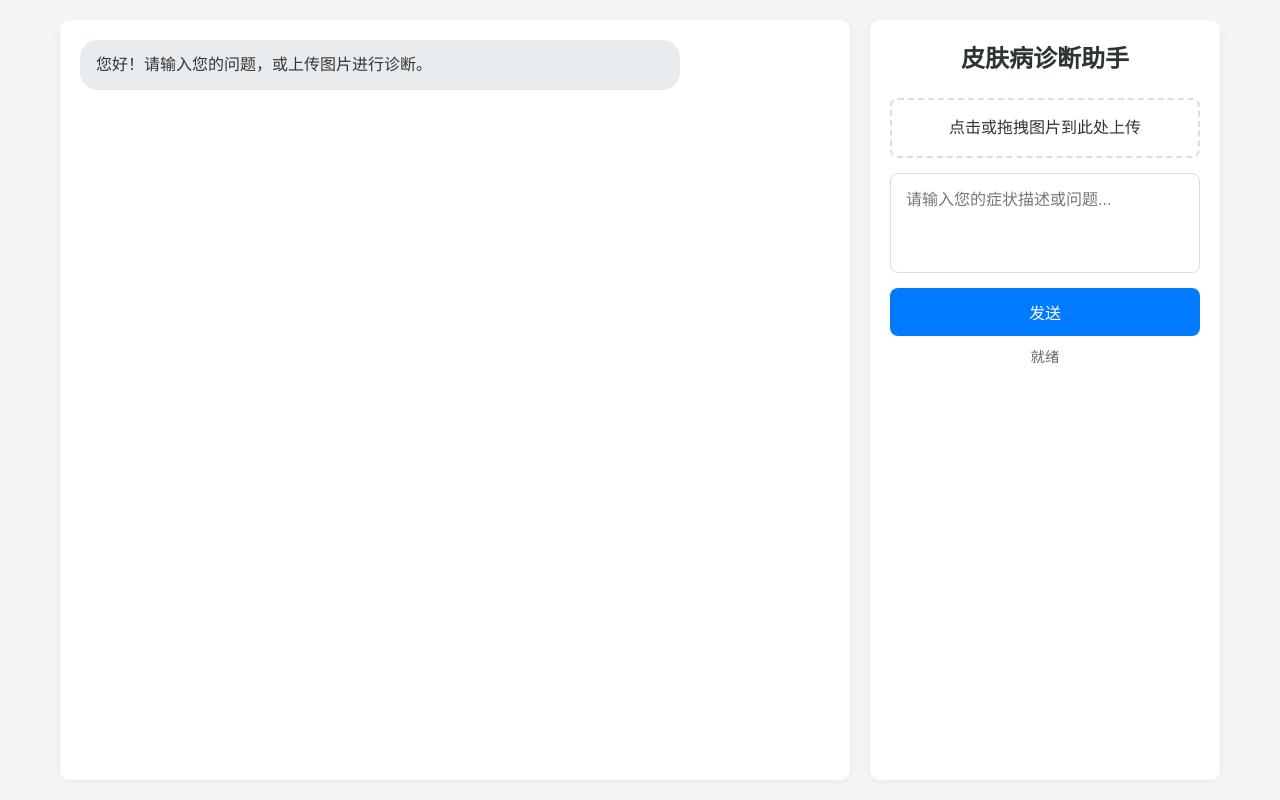
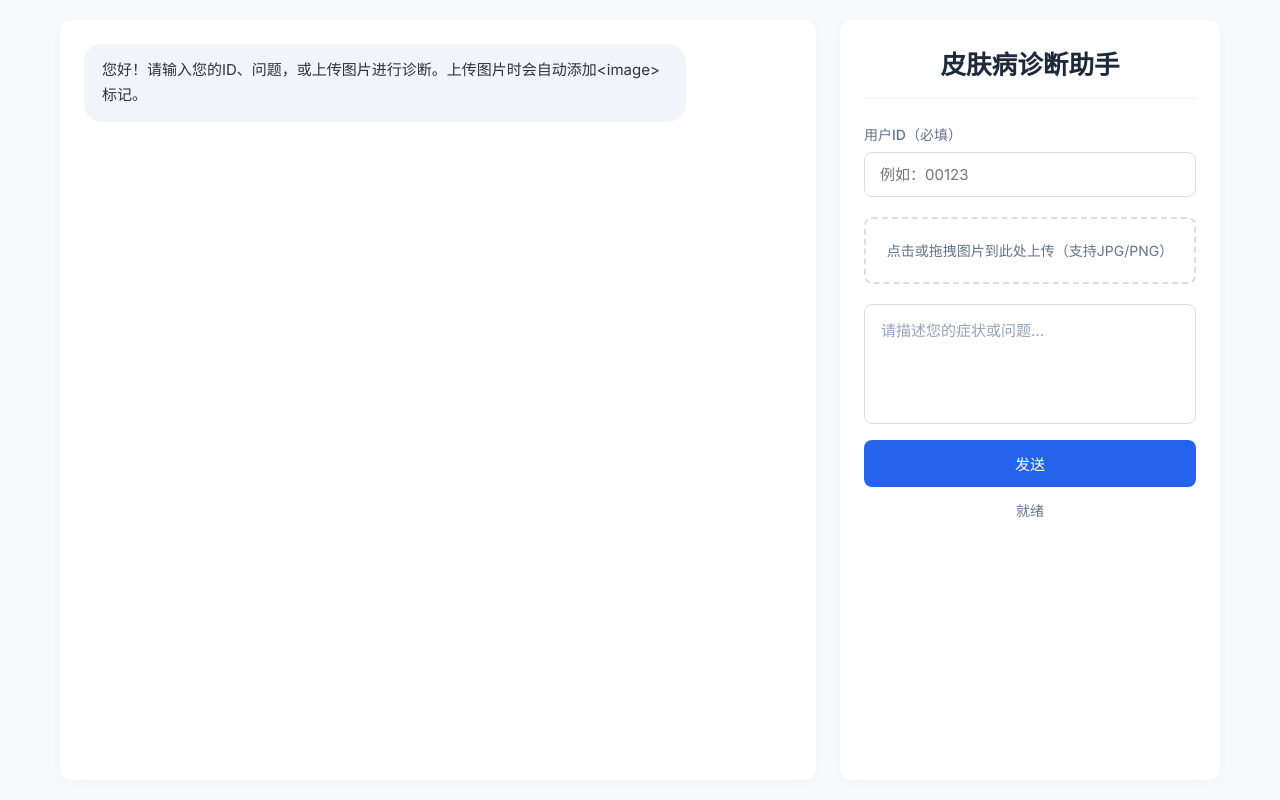
Before and after one commit to zhough/agent-system, a Python web app: template templates/index.html in a window 1280 px wide. Run offline with Jinja, Linux system fonts and the light colour scheme; the template is opened without the code that fills it, so the values that code supplies are empty.

Commit message:
modified:   templates/index.html 	modified:   web_app.py

```diff
--- a/templates/index.html
+++ b/templates/index.html
@@ -4,125 +4,206 @@
     <meta charset="UTF-8">
     <meta name="viewport" content="width=device-width, initial-scale=1.0">
     <title>皮肤病诊断助手</title>
+    <!-- 引入现代无衬线字体 -->
+    <link href="https://fonts.googleapis.com/css2?family=Inter:wght@300;400;500;600;700&display=swap" rel="stylesheet">
     <style>
-        /* 基础样式 */
+        /* 基础样式：优化字体排版 */
         * {
             box-sizing: border-box;
             margin: 0;
             padding: 0;
-            font-family: "Microsoft YaHei", sans-serif;
+            font-family: 'Inter', -apple-system, BlinkMacSystemFont, "Segoe UI", Roboto, sans-serif;
         }
         body {
-            background-color: #f5f5f7;
-            color: #333;
-            line-height: 1.6;
+            background-color: #f8f9fa;
+            color: #2d3436;
+            line-height: 1.65;  /* 优化行高，提升可读性 */
+            font-size: 16px;
         }
         .container {
             max-width: 1200px;
             margin: 0 auto;
             padding: 20px;
             display: grid;
-            grid-template-columns: 1fr 350px;
-            gap: 20px;
+            grid-template-columns: 1fr 380px;  /* 右侧输入区稍宽，提升体验 */
+            gap: 24px;
             height: 100vh;
         }
 
         /* 历史消息区域 */
         .history-container {
             background: white;
-            border-radius: 10px;
-            padding: 20px;
+            border-radius: 12px;
+            padding: 24px;
             overflow-y: auto;
-            box-shadow: 0 2px 10px rgba(0,0,0,0.05);
+            box-shadow: 0 2px 12px rgba(0,0,0,0.04);
+        }
+        .history-container::-webkit-scrollbar {
+            width: 6px;
+        }
+        .history-container::-webkit-scrollbar-thumb {
+            background: #ddd;
+            border-radius: 3px;
         }
         .message {
-            margin-bottom: 20px;
-            max-width: 80%;
+            margin-bottom: 24px;
+            max-width: 85%;
+            animation: fadeIn 0.3s ease;
+        }
+        @keyframes fadeIn {
+            from { opacity: 0; transform: translateY(5px); }
+            to { opacity: 1; transform: translateY(0); }
         }
         .user-message {
             margin-left: auto;
         }
         .user-message .message-content {
-            background: #007bff;
+            background: #2563eb;
             color: white;
         }
         .assistant-message .message-content {
-            background: #e9ecef;
-            color: #333;
+            background: #f1f5f9;
+            color: #2d3436;
         }
         .message-content {
-            padding: 12px 16px;
+            padding: 14px 18px;
             border-radius: 18px;
             word-wrap: break-word;
+            font-size: 15px;
         }
         .message-image {
-            margin-top: 10px;
-            max-width: 300px;
+            margin-top: 12px;
+            max-width: 320px;
             border-radius: 8px;
             border: 1px solid #eee;
+            box-shadow: 0 1px 3px rgba(0,0,0,0.05);
+        }
+        .message-meta {
+            font-size: 12px;
+            color: #888;
+            margin-top: 6px;
+            margin-left: 18px;
         }
 
         /* 输入区域 */
         .input-container {
             background: white;
-            border-radius: 10px;
-            padding: 20px;
+            border-radius: 12px;
+            padding: 24px;
             display: flex;
             flex-direction: column;
-            box-shadow: 0 2px 10px rgba(0,0,0,0.05);
+            box-shadow: 0 2px 12px rgba(0,0,0,0.04);
         }
         h1 {
-            font-size: 1.5rem;
+            font-size: 1.6rem;
+            font-weight: 600;
+            margin-bottom: 24px;
+            color: #1e293b;
+            text-align: center;
+            padding-bottom: 12px;
+            border-bottom: 1px solid #f1f5f9;
+        }
+
+        /* ID输入框 */
+        .id-input {
             margin-bottom: 20px;
-            color: #2d3436;
-            text-align: center;
         }
+        .id-input label {
+            display: block;
+            font-size: 14px;
+            color: #64748b;
+            margin-bottom: 6px;
+            font-weight: 500;
+        }
+        .id-input input {
+            width: 100%;
+            padding: 12px 15px;
+            border: 1px solid #ddd;
+            border-radius: 8px;
+            font-size: 15px;
+            transition: border-color 0.2s;
+        }
+        .id-input input:focus {
+            border-color: #2563eb;
+            outline: none;
+            box-shadow: 0 0 0 2px rgba(37, 99, 235, 0.1);
+        }
+
+        /* 图像上传 */
         .image-upload {
-            margin-bottom: 15px;
-            padding: 15px;
+            margin-bottom: 20px;
+            padding: 20px;
             border: 2px dashed #ddd;
             border-radius: 8px;
             text-align: center;
             cursor: pointer;
-            transition: border-color 0.3s;
+            transition: all 0.2s;
         }
         .image-upload:hover {
-            border-color: #007bff;
+            border-color: #2563eb;
+            background-color: rgba(37, 99, 235, 0.02);
+        }
+        .image-upload p {
+            color: #64748b;
+            font-size: 14px;
         }
         #image-preview {
             max-width: 100%;
-            margin-top: 10px;
-            border-radius: 5px;
+            margin-top: 12px;
+            border-radius: 6px;
             display: none;
+            box-shadow: 0 2px 8px rgba(0,0,0,0.08);
         }
+
+        /* 文本输入 */
         textarea {
             width: 100%;
-            padding: 12px 15px;
+            padding: 14px 16px;
             border: 1px solid #ddd;
             border-radius: 8px;
             resize: none;
-            min-height: 100px;
-            margin-bottom: 15px;
-            font-size: 1rem;
+            min-height: 120px;
+            margin-bottom: 16px;
+            font-size: 15px;
+            line-height: 1.6;
+            transition: border-color 0.2s;
         }
+        textarea:focus {
+            border-color: #2563eb;
+            outline: none;
+            box-shadow: 0 0 0 2px rgba(37, 99, 235, 0.1);
+        }
+        textarea::placeholder {
+            color: #94a3b8;
+        }
+
+        /* 按钮 */
         button {
-            background: #007bff;
+            background: #2563eb;
             color: white;
             border: none;
-            padding: 12px 20px;
+            padding: 13px 20px;
             border-radius: 8px;
             cursor: pointer;
-            font-size: 1rem;
-            transition: background 0.3s;
+            font-size: 15px;
+            font-weight: 500;
+            transition: background 0.2s;
         }
         button:hover {
-            background: #0056b3;
+            background: #1d4ed8;
         }
+        button:disabled {
+            background: #94a3b8;
+            cursor: not-allowed;
+        }
+
+        /* 状态提示 */
         .status {
-            margin-top: 10px;
-            color: #666;
-            font-size: 0.9rem;
+            margin-top: 12px;
+            color: #64748b;
+            font-size: 14px;
             text-align: center;
+            min-height: 20px;
         }
 
         /* 响应式调整 */
@@ -130,9 +211,17 @@
             .container {
                 grid-template-columns: 1fr;
                 height: auto;
+                gap: 16px;
             }
             .history-container {
-                height: 500px;
+                height: 400px;
+                padding: 16px;
+            }
+            .input-container {
+                padding: 16px;
+            }
+            .message {
+                max-width: 90%;
             }
         }
     </style>
@@ -141,9 +230,8 @@
     <div class="container">
         <!-- 历史消息区域 -->
         <div class="history-container" id="history">
-            <!-- 消息会通过JS动态添加 -->
             <div class="message assistant-message">
-                <div class="message-content">您好！请输入您的问题，或上传图片进行诊断。</div>
+                <div class="message-content">您好！请输入您的ID、问题，或上传图片进行诊断。上传图片时会自动添加&lt;image&gt;标记。</div>
             </div>
         </div>
 
@@ -151,16 +239,22 @@
         <div class="input-container">
             <h1>皮肤病诊断助手</h1>
 
+            <!-- 用户ID输入（必填） -->
+            <div class="id-input">
+                <label for="user-id">用户ID（必填）</label>
+                <input type="text" id="user-id" placeholder="例如：00123" required>
+            </div>
+
             <!-- 图像上传 -->
             <div class="image-upload" id="upload-area">
-                <p>点击或拖拽图片到此处上传</p>
+                <p>点击或拖拽图片到此处上传（支持JPG/PNG）</p>
                 <input type="file" id="image-upload" accept="image/*" style="display: none;">
                 <img id="image-preview" alt="预览图">
             </div>
 
             <!-- 文本输入 -->
-            <textarea id="query" placeholder="请输入您的症状描述或问题..."></textarea>
-            <button onclick="sendRequest()">发送</button>
+            <textarea id="query" placeholder="请描述您的症状或问题..."></textarea>
+            <button onclick="sendRequest()" id="send-btn">发送</button>
             <div class="status" id="status">就绪</div>
         </div>
     </div>
@@ -170,6 +264,7 @@
         const uploadArea = document.getElementById('upload-area');
         const imageUpload = document.getElementById('image-upload');
         const imagePreview = document.getElementById('image-preview');
+        const sendBtn = document.getElementById('send-btn');
 
         uploadArea.addEventListener('click', () => imageUpload.click());
         imageUpload.addEventListener('change', (e) => {
@@ -186,7 +281,7 @@
         // 拖拽上传
         uploadArea.addEventListener('dragover', (e) => {
             e.preventDefault();
-            uploadArea.style.borderColor = '#007bff';
+            uploadArea.style.borderColor = '#2563eb';
         });
         uploadArea.addEventListener('dragleave', () => {
             uploadArea.style.borderColor = '#ddd';
@@ -207,23 +302,35 @@
 
         // 发送请求并处理流式响应
         async function sendRequest() {
+            const user_id = document.getElementById('user-id').value.trim();
             const query = document.getElementById('query').value.trim();
             const imageFile = imageUpload.files[0];
             const history = document.getElementById('history');
             const status = document.getElementById('status');
 
+            // 验证ID和内容
+            if (!user_id) {
+                alert('请输入用户ID');
+                return;
+            }
             if (!query && !imageFile) {
                 alert('请输入问题或上传图片');
                 return;
             }
 
+            // 禁用按钮防止重复提交
+            sendBtn.disabled = true;
+            status.textContent = '处理中...';
+
             // 显示用户消息
             const userMessageDiv = document.createElement('div');
             userMessageDiv.className = 'message user-message';
-            userMessageDiv.innerHTML = `<div class="message-content">${query || '上传了图片'}</div>`;
+            let content = `<div class="message-content">${query || '上传了图片'}</div>`;
             if (imageFile) {
-                userMessageDiv.innerHTML += `<img class="message-image" src="${imagePreview.src}">`;
+                content += `<img class="message-image" src="${imagePreview.src}">`;
             }
+            content += `<div class="message-meta">用户ID: ${user_id}</div>`;
+            userMessageDiv.innerHTML = content;
             history.appendChild(userMessageDiv);
             history.scrollTop = history.scrollHeight;
 
@@ -232,7 +339,7 @@
             imageUpload.value = '';
             imagePreview.style.display = 'none';
 
-            // 显示助手正在输入
+            // 显示助手响应区域
             const assistantMessageDiv = document.createElement('div');
             assistantMessageDiv.className = 'message assistant-message';
             const contentDiv = document.createElement('div');
@@ -240,23 +347,26 @@
             assistantMessageDiv.appendChild(contentDiv);
             history.appendChild(assistantMessageDiv);
             history.scrollTop = history.scrollHeight;
-            status.textContent = '处理中...';
 
             try {
-                // 构建FormData（包含文本和图像）
+                // 构建FormData
                 const formData = new FormData();
+                formData.append('user_id', user_id);
                 formData.append('question', query);
                 if (imageFile) formData.append('image', imageFile);
 
-                // 发送请求（流式响应）
-                const response = await fetch('/webapp/stream', {  // 适配代理路径前缀/webapp
+                // 发送请求
+                const response = await fetch('/webapp/stream', {
                     method: 'POST',
                     body: formData
                 });
 
-                if (!response.ok) throw new Error('请求失败');
+                if (!response.ok) {
+                    const error = await response.text();
+                    throw new Error(error || `请求失败（${response.status}）`);
+                }
 
-                // 处理流式响应（逐字显示）
+                // 处理流式响应
                 const reader = response.body.getReader();
                 const decoder = new TextDecoder();
                 let result = '';
@@ -265,7 +375,7 @@
                     const { done, value } = await reader.read();
                     if (done) break;
                     result += decoder.decode(value, { stream: true });
-                    contentDiv.textContent = result;  // 实时更新显示
+                    contentDiv.textContent = result;
                     history.scrollTop = history.scrollHeight;
                 }
 
@@ -273,6 +383,8 @@
             } catch (error) {
                 contentDiv.textContent = `错误：${error.message}`;
                 status.textContent = '出错了';
+            } finally {
+                sendBtn.disabled = false;  // 恢复按钮
             }
         }
 
```
Also changed, not shown: web_app.py (+29 -26 lines).
